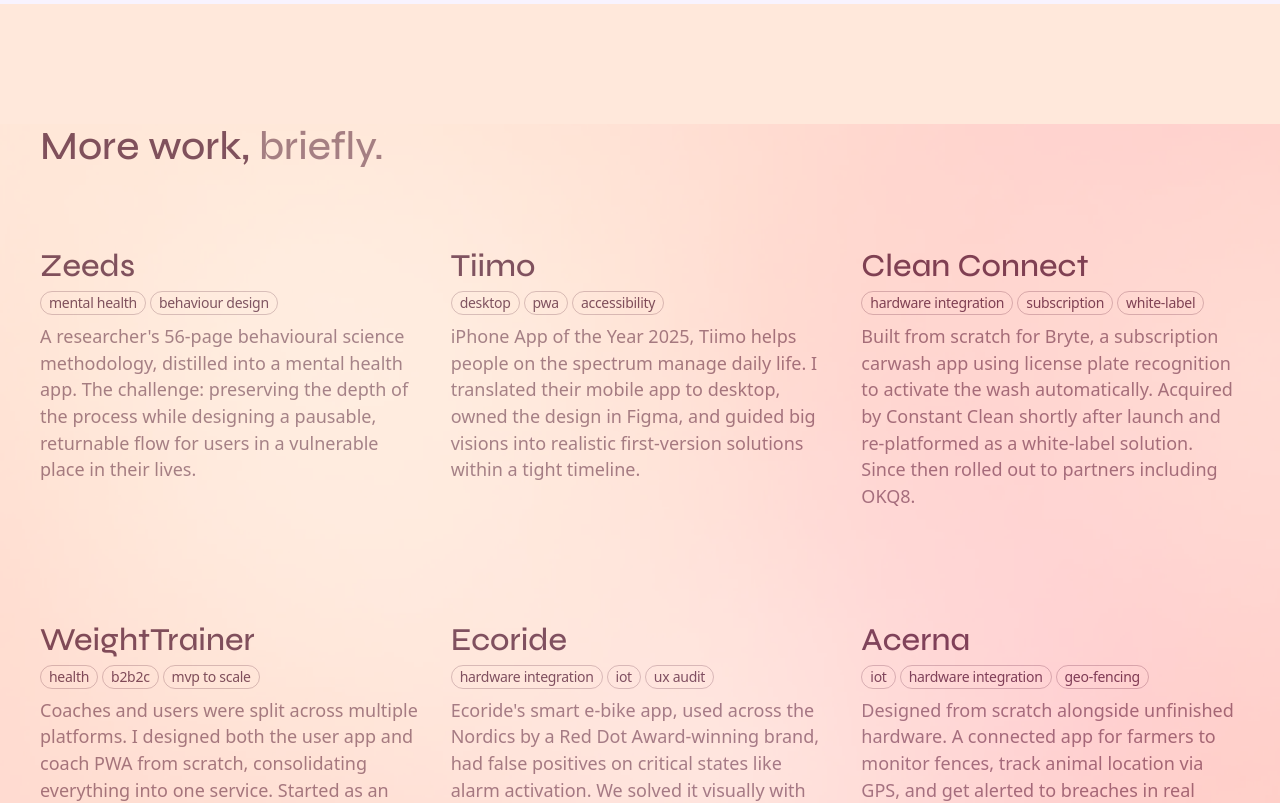
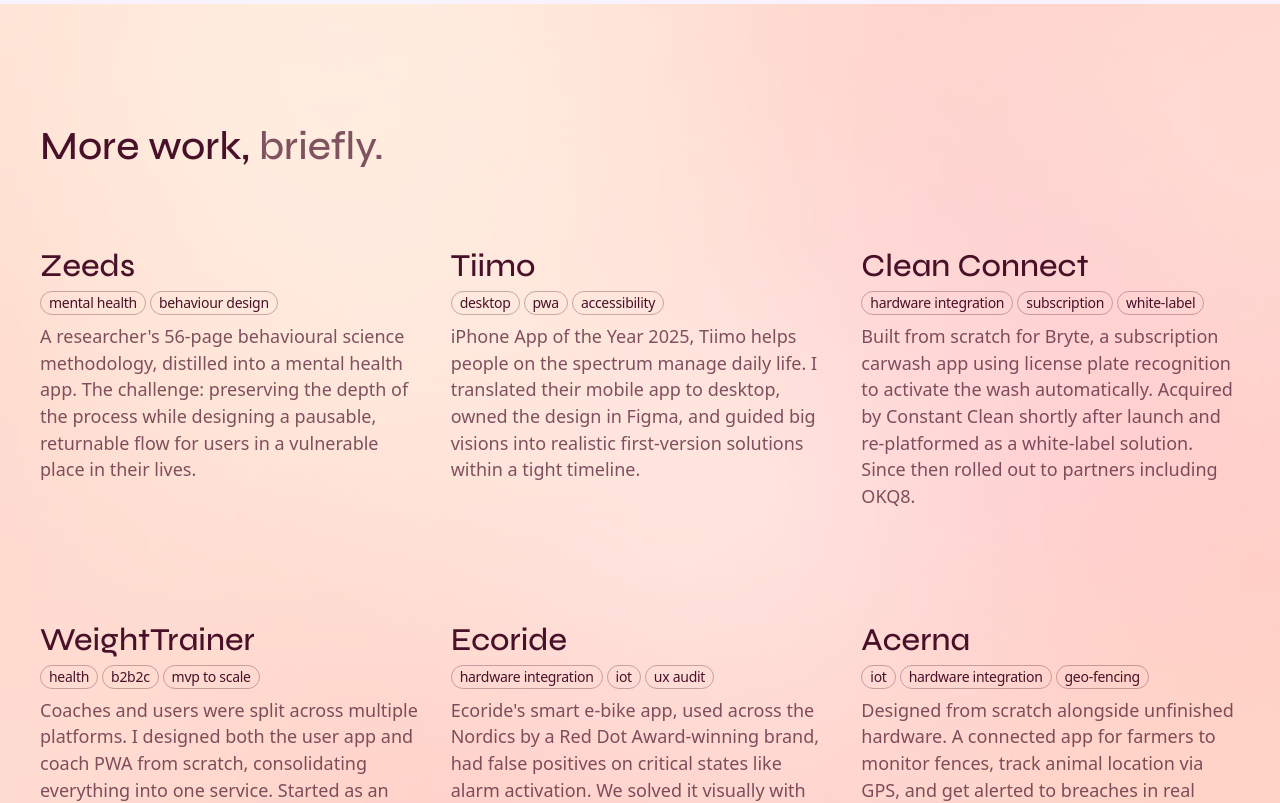
Before and after one commit to lica-ux/portfolio, a React (Vite) app: page / in a window 1280 px wide. Shown: the part 5660-6463 px from the top of the page. Built offline with nearby package versions, Linux system fonts and the light colour scheme.

Commit message:
chore: auto-save 2026-05-03 13:17

```diff
--- a/src/components/MoreWork/MoreWork.tsx
+++ b/src/components/MoreWork/MoreWork.tsx
@@ -70,8 +70,7 @@ export default function MoreWork() {
       className="snap-start snap-always relative pt-[120px] pb-20 w-full md:h-[100svh] md:overflow-y-auto"
       style={{ backgroundColor: '#ffe8db' }}
     >
-      <div className="relative flex flex-col gap-20">
-        {/* Background gradient — inside scroll container so it covers full scroll height */}
+      {/* Background gradient — on section so it covers full height including padding */}
       <div aria-hidden="true" className="absolute inset-0 pointer-events-none overflow-hidden">
         <img
           alt=""
@@ -80,6 +79,7 @@ export default function MoreWork() {
         />
       </div>
 
+      <div className="relative flex flex-col gap-20">
         {/* Heading */}
         <div className="px-4 md:px-10">
           <h2
```
Lines whose indentation alone changed are shown as unchanged.
